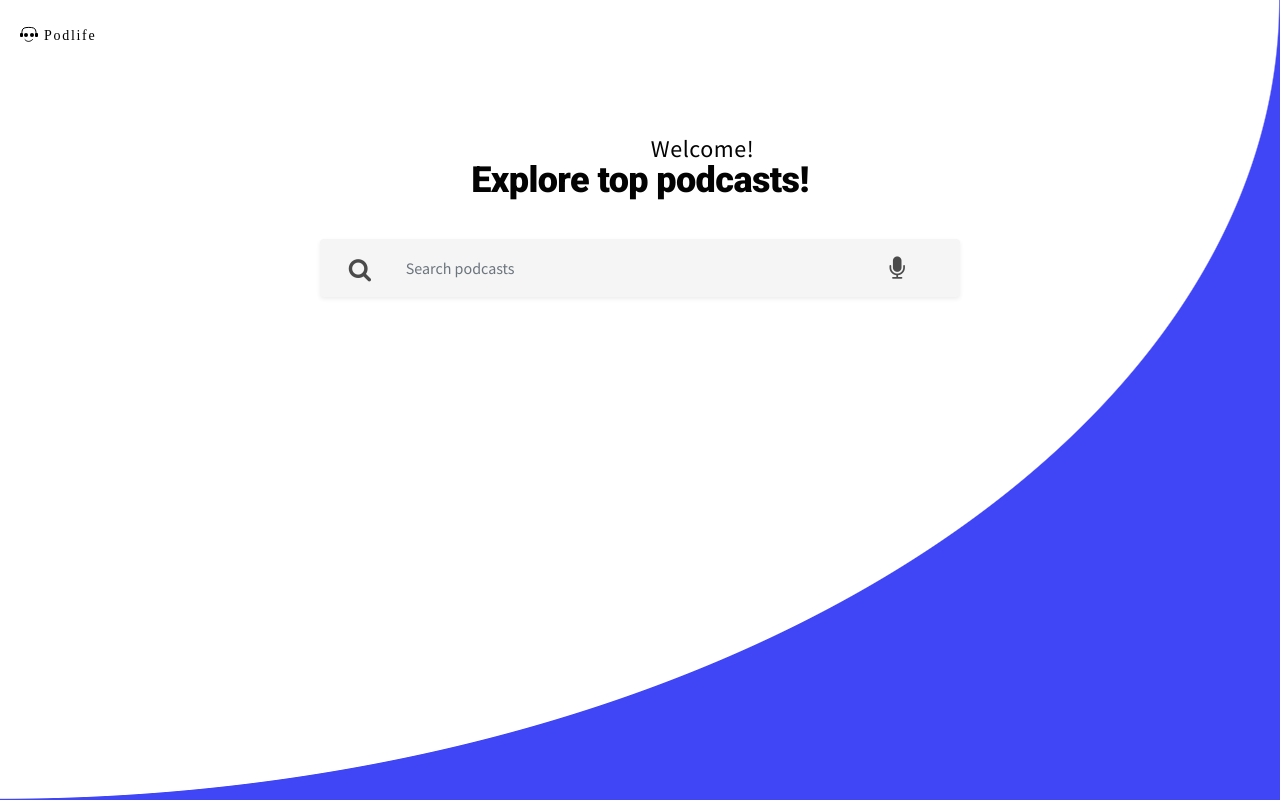
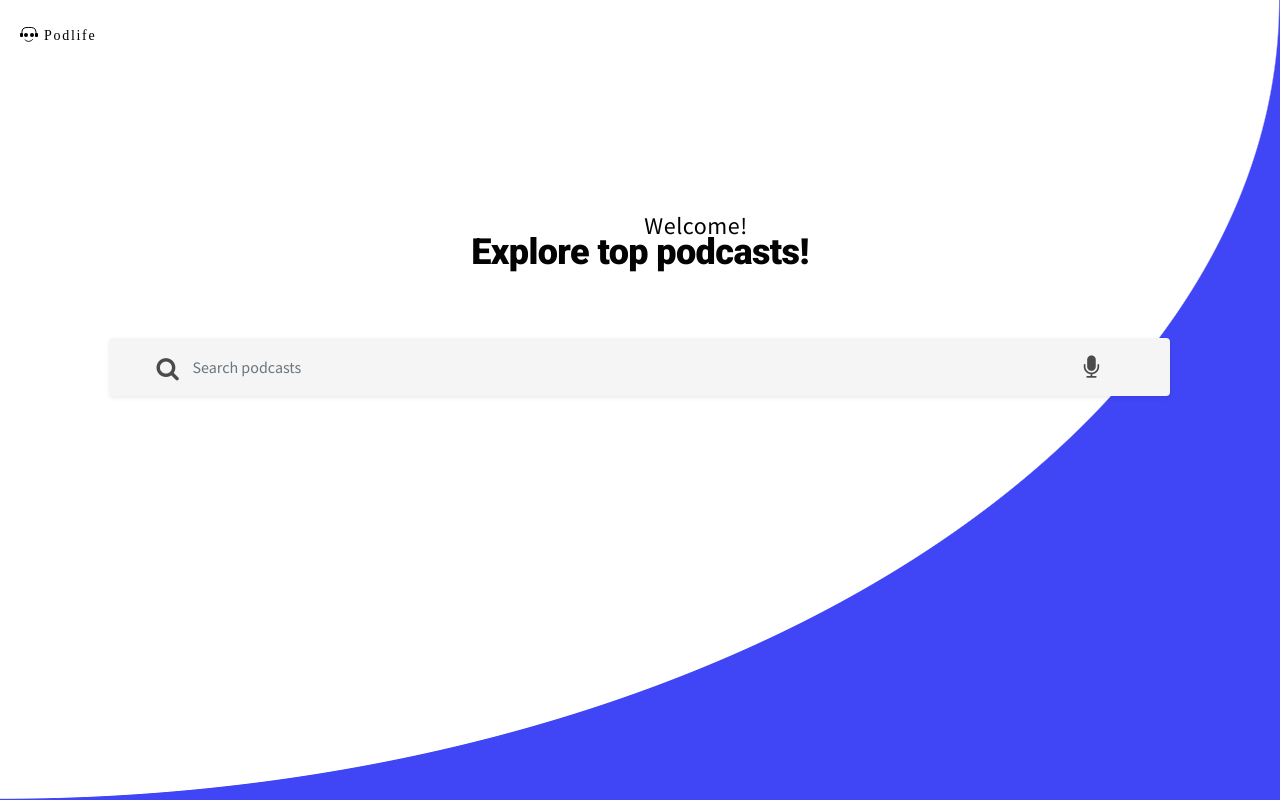
Before and after one commit to teresasanders77/podcast-player, a React (Create React App) app: page / in a window 1280 px wide. Built offline with nearby package versions, Linux system fonts and the light colour scheme; no server answers.

Commit message:
Finished Lg search screen

```diff
--- a/src/App.css
+++ b/src/App.css
@@ -3,14 +3,11 @@
   --secondaryColor: #6BE0CB;
   --text: #000000;
   --neutral: #F5F5F5;
-  --background: #FFFFFF;
+  --background: #F2F2F2;
 }
 
 body {
   font-family: 'Playfair Display', serif;
-}
-
-body {
   text-align: center;
   height:100vh;
   width: 100%;
@@ -35,9 +32,9 @@ h2 {
   letter-spacing: 0.533333px;
   color: #030303;
   padding: 0;
-  margin-top: 15%;
-  margin-bottom: -5px;
-  margin-left: 125px;
+  margin-top: 21%;
+  margin-bottom: -10px;
+  margin-left: 112px;
 }
 
 h1 {
@@ -49,51 +46,6 @@ h1 {
   color: #030303;
 }
 
-/*Search bar styling*/
-input {
-  font-family: 'Source Sans Pro', sans-serif;
-  font-size: 16pt;
-  width: 90%;
-  margin-left: 20px;
-}
-
-.rounded, .border-0 {
-background-color:#F5F5F5;
-
-}
-
-#searchForm {
-  margin: 3%;
-  width: 90%;
-}
-
-#searchForm button {
-  float: left;
-  width: 10%;
- margin-left: 10px;
-  color: #4B4B4B;
-  font-size: 150%;
-  cursor: pointer;
-}
-
-.fa-microphone:before {
-  float: right;
-  width: 10%;
-  margin-right: 60px;
-  margin-top: 13px;
-  color: #4B4B4B;
-  font-size: 150%;
-  cursor: pointer;
-}
-
-.form-control {
-  padding: 0;
-}
-
-input.form-control {
-  height: auto;
-  margin-right: 40px;
-}
 
 /*Card styling*/
 .card {
@@ -127,7 +79,7 @@ p {
 }
 
 .podcastsContainer {
-  background: white;
+  background: #F2F2F2;
 }
 
 /*Media queries- mobile responsivity*/
--- a/src/components/home/SearchForm/SearchForm.css
+++ b/src/components/home/SearchForm/SearchForm.css
@@ -1,7 +1,47 @@
 #searchForm {
   position: sticky;
-  width: 50%;
-  height: 48px;
+  width: 82.89%;
+  height: 6.98%;
   top: 20px;
-  margin-left: 25%;
+  margin-left: 8.5%;
+  margin-top: 65px;
 }
+
+input {
+  font-family: 'Source Sans Pro', sans-serif;
+  font-size: 16pt;
+  margin-left: -20px;
+}
+
+.rounded, .border-0 {
+background-color:#F5F5F5;
+
+}
+
+#searchForm button {
+  float: left;
+  width: 10%;
+ margin-left: 10px;
+  color: #4B4B4B;
+  font-size: 150%;
+  cursor: pointer;
+}
+
+.fa-microphone:before {
+  float: right;
+  width: 10%;
+  margin-right: 74px;
+  margin-top: 13px;
+  color: #4B4B4B;
+  font-size: 150%;
+  cursor: pointer;
+}
+
+.form-control {
+  padding: 0;
+}
+
+input.form-control {
+  height: auto;
+  margin-right: 40px;
+}
```
